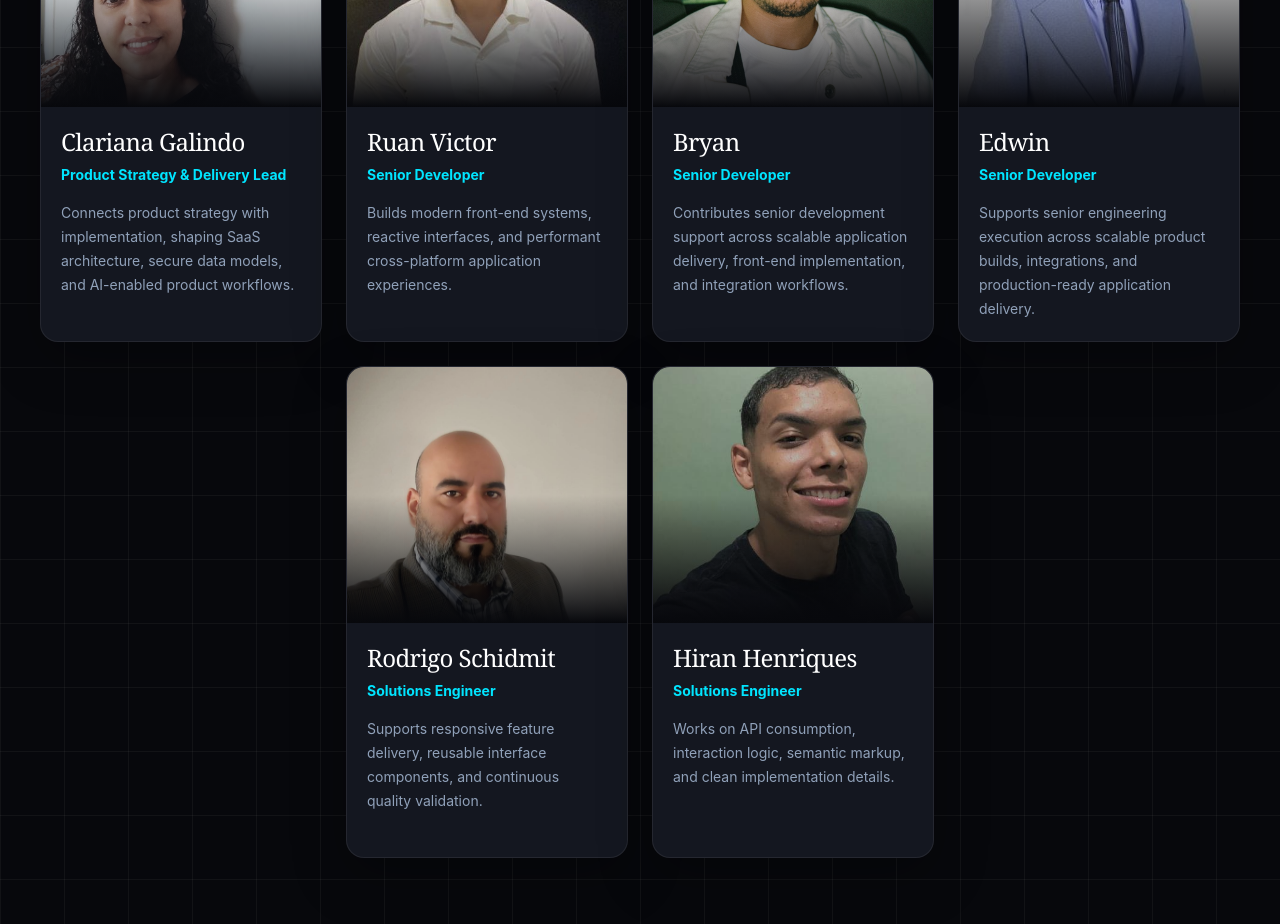
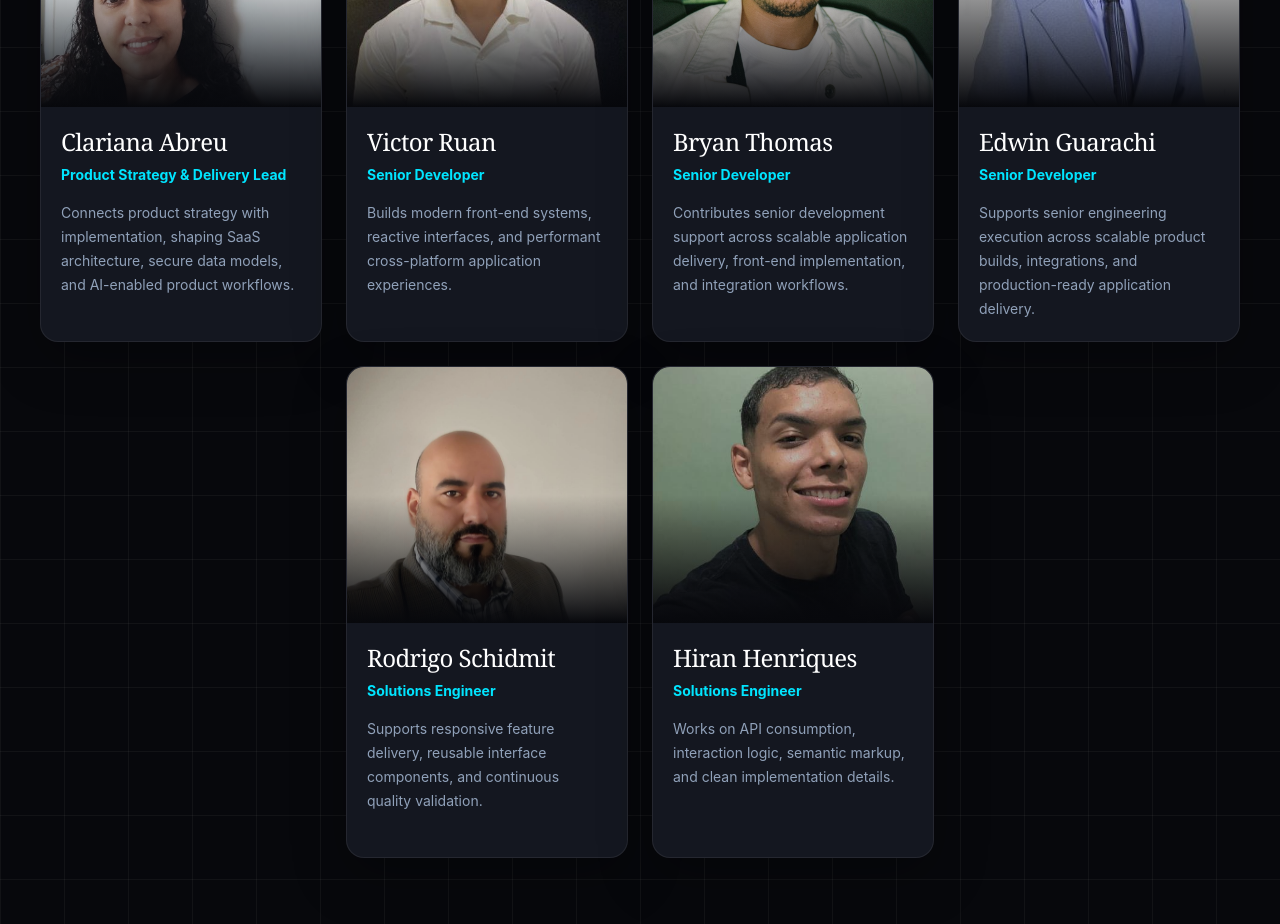
Before and after one commit to galindo-consulting-group/galindo-consulting-redesign, a React (Vite) app: page / in a window 1280 px wide. Shown: the part 3160-4084 px from the top of the page. Built offline with nearby package versions, Linux system fonts and the light colour scheme.

Commit message:
fix(ui): correct spelling of team members and project names

```diff
--- a/src/locales/en.ts
+++ b/src/locales/en.ts
@@ -41,10 +41,10 @@ export const en = {
     ],
     teamIntro: "Product and engineering delivery team",
     members: [
-      { name: "Clariana Galindo", role: "Product Strategy & Delivery Lead", description: "Connects product strategy with implementation, shaping SaaS architecture, secure data models, and AI-enabled product workflows." },
-      { name: "Ruan Victor", role: "Senior Developer", description: "Builds modern front-end systems, reactive interfaces, and performant cross-platform application experiences." },
-      { name: "Bryan", role: "Senior Developer", description: "Contributes senior development support across scalable application delivery, front-end implementation, and integration workflows." },
-      { name: "Edwin", role: "Senior Developer", description: "Supports senior engineering execution across scalable product builds, integrations, and production-ready application delivery." },
+      { name: "Clariana Abreu", role: "Product Strategy & Delivery Lead", description: "Connects product strategy with implementation, shaping SaaS architecture, secure data models, and AI-enabled product workflows." },
+      { name: "Victor Ruan", role: "Senior Developer", description: "Builds modern front-end systems, reactive interfaces, and performant cross-platform application experiences." },
+      { name: "Bryan Thomas", role: "Senior Developer", description: "Contributes senior development support across scalable application delivery, front-end implementation, and integration workflows." },
+      { name: "Edwin Guarachi", role: "Senior Developer", description: "Supports senior engineering execution across scalable product builds, integrations, and production-ready application delivery." },
       { name: "Rodrigo Schidmit", role: "Solutions Engineer", description: "Supports responsive feature delivery, reusable interface components, and continuous quality validation." },
       { name: "Hiran Henriques", role: "Solutions Engineer", description: "Works on API consumption, interaction logic, semantic markup, and clean implementation details." },
     ],
--- a/src/locales/es.ts
+++ b/src/locales/es.ts
@@ -19,10 +19,10 @@ export const es: typeof en = {
     ],
     teamIntro: "Equipo de producto e ingeniería",
     members: [
-      { name: "Clariana Galindo", role: "Product Strategy & Delivery Lead", description: "Conecta estrategia de producto con implementación, dando forma a arquitectura SaaS, modelos de datos seguros y flujos con IA." },
-      { name: "Ruan Victor", role: "Desarrollador Senior", description: "Construye sistemas front-end modernos, interfaces reactivas y experiencias de alto rendimiento." },
-      { name: "Bryan", role: "Desarrollador Senior", description: "Contribuye con desarrollo senior en aplicaciones escalables, implementación front-end y flujos de integración." },
-      { name: "Edwin", role: "Desarrollador Senior", description: "Apoya ejecución senior de ingeniería en productos escalables, integraciones y aplicaciones listas para producción." },
+      { name: "Clariana Abreu", role: "Product Strategy & Delivery Lead", description: "Conecta estrategia de producto con implementación, dando forma a arquitectura SaaS, modelos de datos seguros y flujos con IA." },
+      { name: "Victor Ruan", role: "Desarrollador Senior", description: "Construye sistemas front-end modernos, interfaces reactivas y experiencias de alto rendimiento." },
+      { name: "Bryan Thomas", role: "Desarrollador Senior", description: "Contribuye con desarrollo senior en aplicaciones escalables, implementación front-end y flujos de integración." },
+      { name: "Edwin Guarachi", role: "Desarrollador Senior", description: "Apoya ejecución senior de ingeniería en productos escalables, integraciones y aplicaciones listas para producción." },
       { name: "Rodrigo Schidmit", role: "Solutions Engineer", description: "Apoya entrega responsive de funcionalidades, componentes reutilizables y validación continua." },
       { name: "Hiran Henriques", role: "Solutions Engineer", description: "Trabaja en consumo de APIs, lógica de interacción, marcado semántico y detalles limpios." },
     ],
--- a/src/locales/pt.ts
+++ b/src/locales/pt.ts
@@ -35,12 +35,12 @@ export const pt: typeof en = {
     ],
     teamIntro: "Time de produto e engenharia",
     members: [
-      { name: "Clariana Galindo", role: "Product Strategy & Delivery Lead", description: "Conecta estratégia de produto com implementação, estruturando arquitetura SaaS, modelos de dados seguros e fluxos com IA." },
-      { name: "Ruan Victor", role: "Desenvolvedor Sênior", description: "Constrói sistemas front-end modernos, interfaces reativas e experiências performáticas para múltiplas plataformas." },
-      { name: "Bryan", role: "Desenvolvedor Sênior", description: "Contribui com desenvolvimento sênior em aplicações escaláveis, implementação front-end e fluxos de integração." },
-      { name: "Edwin", role: "Desenvolvedor Sênior", description: "Apoia execução sênior de engenharia em produtos escaláveis, integrações e aplicações prontas para produção." },
-      { name: "Rodrigo Schidmit", role: "Solutions Engineer", description: "Apoia entrega responsiva de funcionalidades, componentes reutilizáveis e validação contínua de qualidade." },
-      { name: "Hiran Henriques", role: "Solutions Engineer", description: "Atua em consumo de APIs, lógica de interação, marcação semântica e detalhes limpos de implementação." },
+      { name: "Clariana Abreu", role: "Product Strategy & Delivery Lead", description: "Conecta estratégia de produto com implementação, estruturando arquitetura SaaS, modelos de dados seguros e fluxos com IA." },
+      { name: "Victor Ruan", role: "Desenvolvedor Sênior", description: "Constrói sistemas front-end modernos, interfaces reativas e experiências performáticas para múltiplas plataformas." },
+      { name: "Bryan Thomas", role: "Desenvolvedor Sênior", description: "Contribui com desenvolvimento sênior em aplicações escaláveis, implementação front-end e fluxos de integração." },
+      { name: "Edwin Guarachi", role: "Desenvolvedor Sênior", description: "Apoia execução sênior de engenharia em produtos escaláveis, integrações e aplicações prontas para produção." },
+      { name: "Rodrigo Schidmit", role: "Desenvolvedor Sênior", description: "Apoia entrega responsiva de funcionalidades, componentes reutilizáveis e validação contínua de qualidade." },
+      { name: "Hiran Henriques", role: "Desenvolvedor Sênior", description: "Atua em consumo de APIs, lógica de interação, marcação semântica e detalhes limpos de implementação." },
     ],
   },
   projects: {
```
